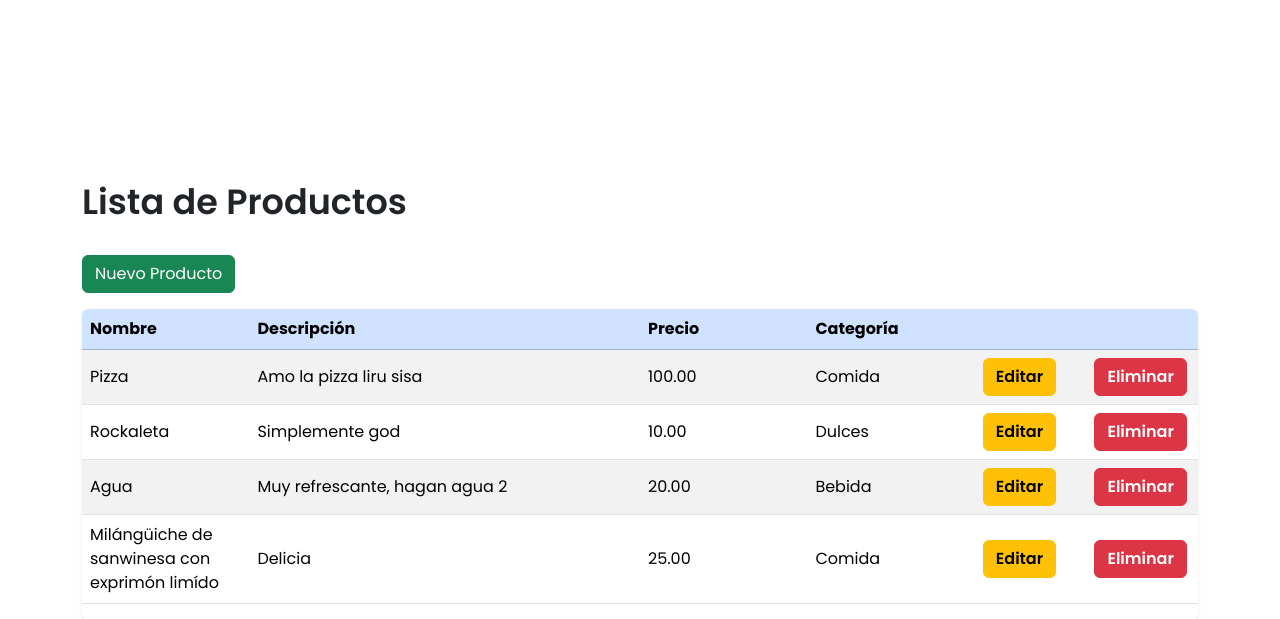
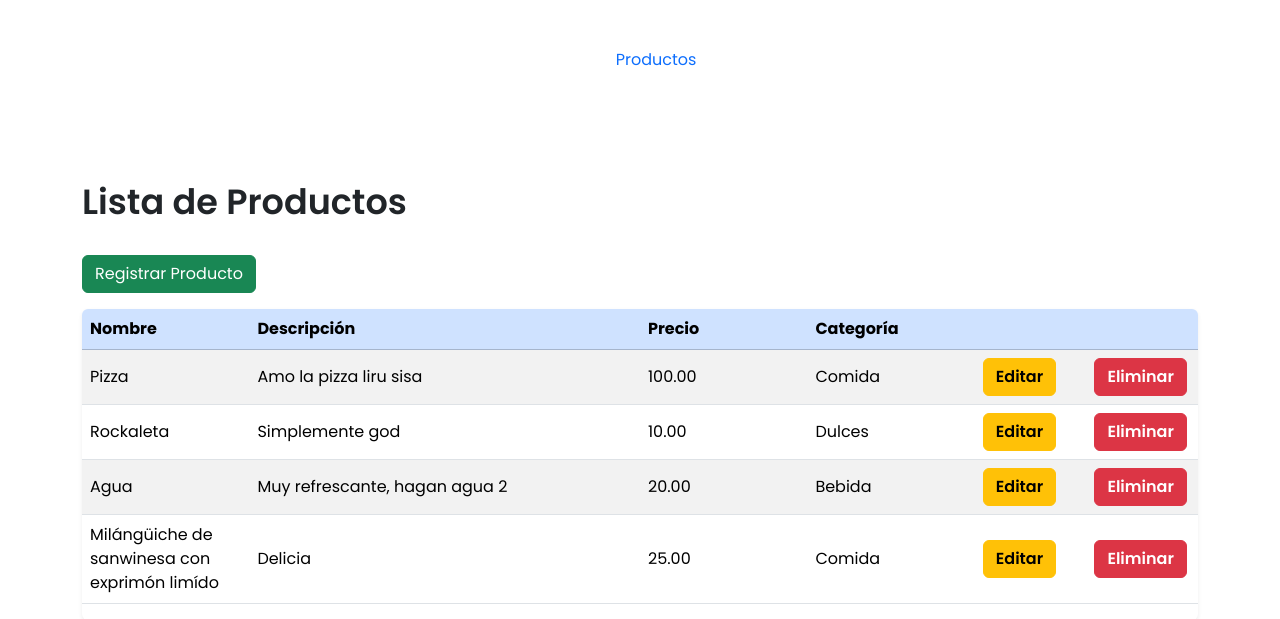
Before and after one commit to FrancoLoera/Evidencia-4-Django, a Django app: page / in a window 1280 px wide. Shown: the top 619 px of the page. Run offline with Django 5.2, Linux system fonts and the light colour scheme; data comes from the database, SQL or seed files in the repository; both versions use the stored data as it was after the commit; some libraries are stand-ins or nearby versions.

Commit message:
Creación de navbar

```diff
--- a/proyecto_prueba/app/models.py
+++ b/proyecto_prueba/app/models.py
@@ -11,7 +11,7 @@ class Producto (models.Model):
     precio = models.DecimalField(max_digits = 10,  decimal_places = 2)
     descripcion = models.TextField(max_length = 250, null = True)
 
-    categoria = models.ForeignKey(Categoria, on_delete=models.PROTECT, null = True)
+    categoria = models.ForeignKey(Categoria, on_delete=models.PROTECT)
 
     def __str__(self):
         return self.nombre
--- a/proyecto_prueba/app/templates/listar.html
+++ b/proyecto_prueba/app/templates/listar.html
@@ -15,10 +15,16 @@
     <title>Listar Productos</title>
 </head>
 <body>
+    <header class="position-absolute top-0 start-50 translate-middle-x text-center pt-5 text-white w-100" style="z-index: 10;">
+        <nav>
+            <ul><li><a href="{% url 'crear' %}" class="text-decoration-none">Productos</a></li></ul>
+            <!-- <ul><li><a href="{% url 'crear' %}"></a></li></ul> -->
+        </nav>
+    </header>
     <main class="container vh-100 d-flex align-items-center">
         <div class="w-100">
             <h1>Lista de Productos</h1>
-            <a class="text-decoration-none btn btn-success mt-4 mb-0" href="{% url 'crear' %}">Nuevo Producto</a>
+            <a class="text-decoration-none btn btn-success mt-4 mb-0" href="{% url 'crear' %}">Registrar Producto</a>
             <div class="table-responsive shadow-sm rounded mt-3">
                 <table class="table table-striped table-hover align-middle w-100 mt-0">
                     <thead class="table-primary">
```
Also changed, not shown: proyecto_prueba/app/migrations/0003_alter_producto_categoria.py (added), proyecto_prueba/db.sqlite3.
